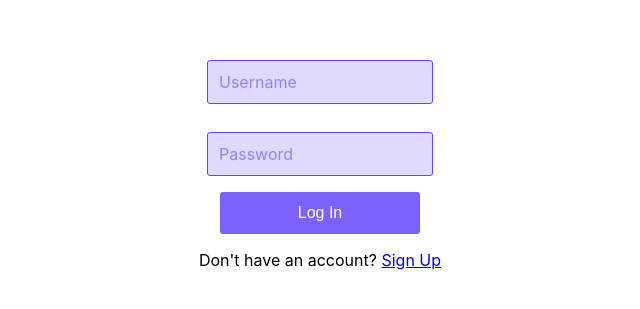
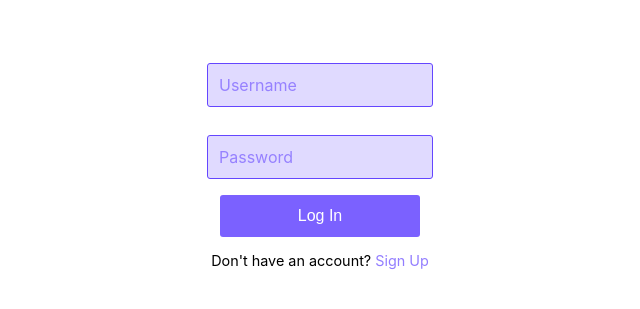
Before and after one commit to chrxtopher/fakestore-frontend, a React (Create React App) app: page / in a window 1280 px wide. Shown: the part 241-550 px from the top of the page, without its empty margins (320-960 px from the left). Built offline with nearby package versions, Linux system fonts and the light colour scheme; no server answers.

Commit message:
Styled some text on the home page

```diff
--- a/src/styles/homePage.css
+++ b/src/styles/homePage.css
@@ -6,3 +6,17 @@
   align-items: center;
   justify-content: center;
 }
+
+p {
+  font-size: 0.9rem;
+}
+
+a {
+  text-decoration: none;
+  color: rgb(100, 70, 255, 0.7);
+  transition: all 0.2s ease;
+}
+
+a:hover {
+  color: rgb(100, 70, 255, 1);
+}
```
